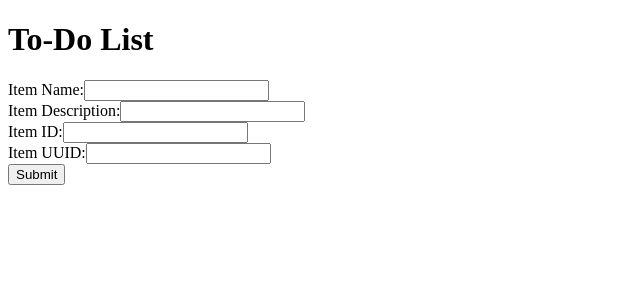
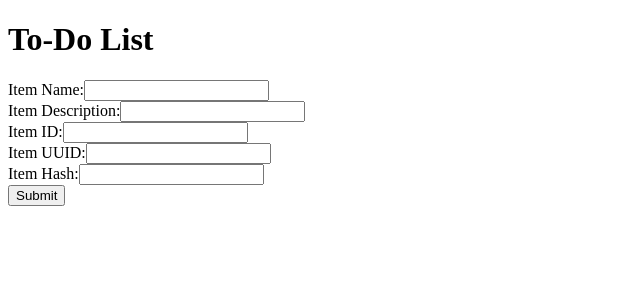
Before and after one commit to upparideepak10-png/git-and-github, a Flask app: template templates/todo.html in a window 1280 px wide. Shown: the top 300 px of the page, without its empty margins (0-640 px from the left). Run offline with Flask 3, Linux system fonts and the light colour scheme; the template is opened without the code that fills it, so the values that code supplies are empty.

Commit message:
Task 4: Add Item Hash to To-Do form

```diff
--- a/templates/todo.html
+++ b/templates/todo.html
@@ -8,6 +8,7 @@
         <label>Item Description:</label><input type="text" name="itemDescription"><br>
         <label>Item ID:</label><input type="text" name="itemId"><br>
         <label>Item UUID:</label><input type="text" name="itemUuid"><br>
+        <label>Item Hash:</label><input type="text" name="itemHash"><br>
         <input type="submit" value="Submit">
     </form>
 </body>
```
